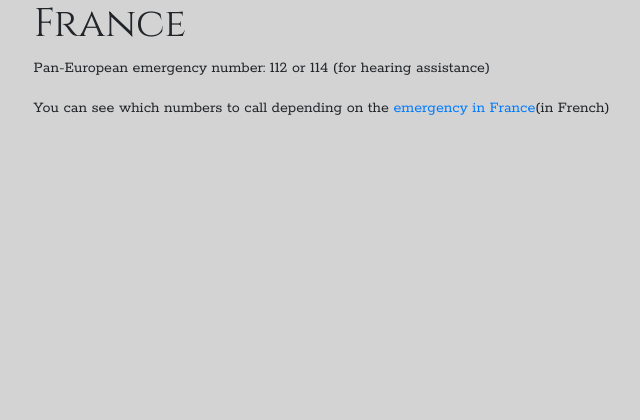
After one commit to steph2088/stephwiki, a Flask app: template templates/infos/france.html in a window 1280 px wide. The commit adds this page. Shown: the top 420 px of the page, without its empty margins (294-934 px from the left). Run offline with Flask 2, Linux system fonts and the light colour scheme; the template is opened without the code that fills it, so the values that code supplies are empty; some libraries are stand-ins or nearby versions.

Commit message:
add france page and updated index also add template

```diff
--- a/templates/index.html
+++ b/templates/index.html
@@ -20,6 +20,7 @@
   <li><a href="infos/austria.html">Austria</a></li>
   <li><a href="infos/china.html">China</a></li>
   <li><a href="infos/colombia.html">Colombia</a></li>
+  <li><a href="infos/france.html">France</a></li>
   <li><a href="infos/germany.html">Germany</a></li>
   <li><a href="infos/italy.html">Italy</a></li>
   <li><a href="infos/japan.html">Japan</a></li>
--- /dev/null
+++ b/templates/infos/france.html
@@ -0,0 +1,9 @@
+{% extends "base.html" %}
+{% block title %}COUNTRY NAME{% endblock %}
+{% block content %}
+<h1>France</h1>
+<p>Pan-European emergency number: 112 or 114 (for hearing assistance)</p>
+
+<p>You can see which numbers to call depending on the  <a href="https://www.gouvernement.fr/risques">emergency in France</a>(in French)</p>
+
+{% endblock %}
```
Also changed, not shown: basic_template.html (added, +8 -0 lines).
